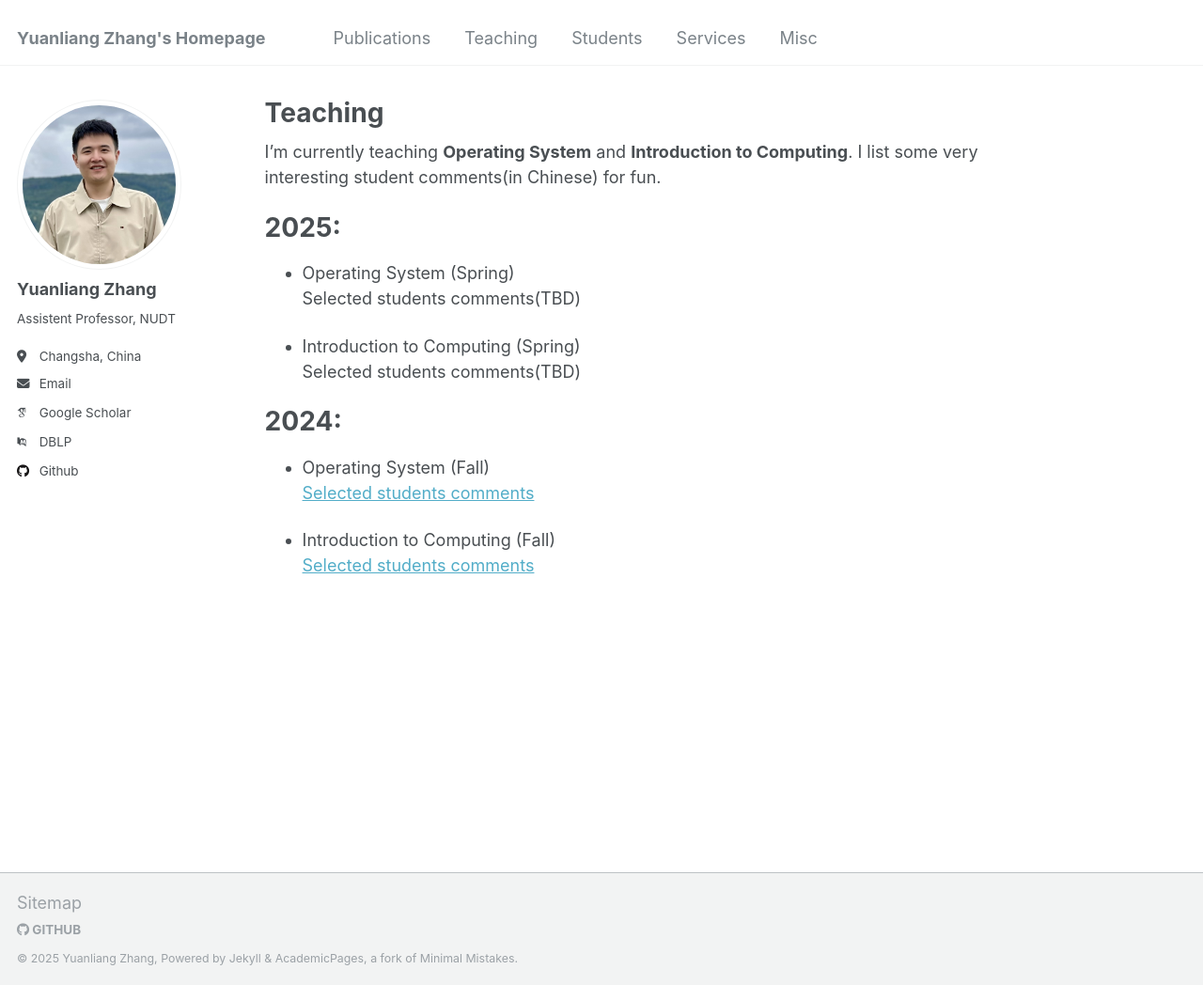
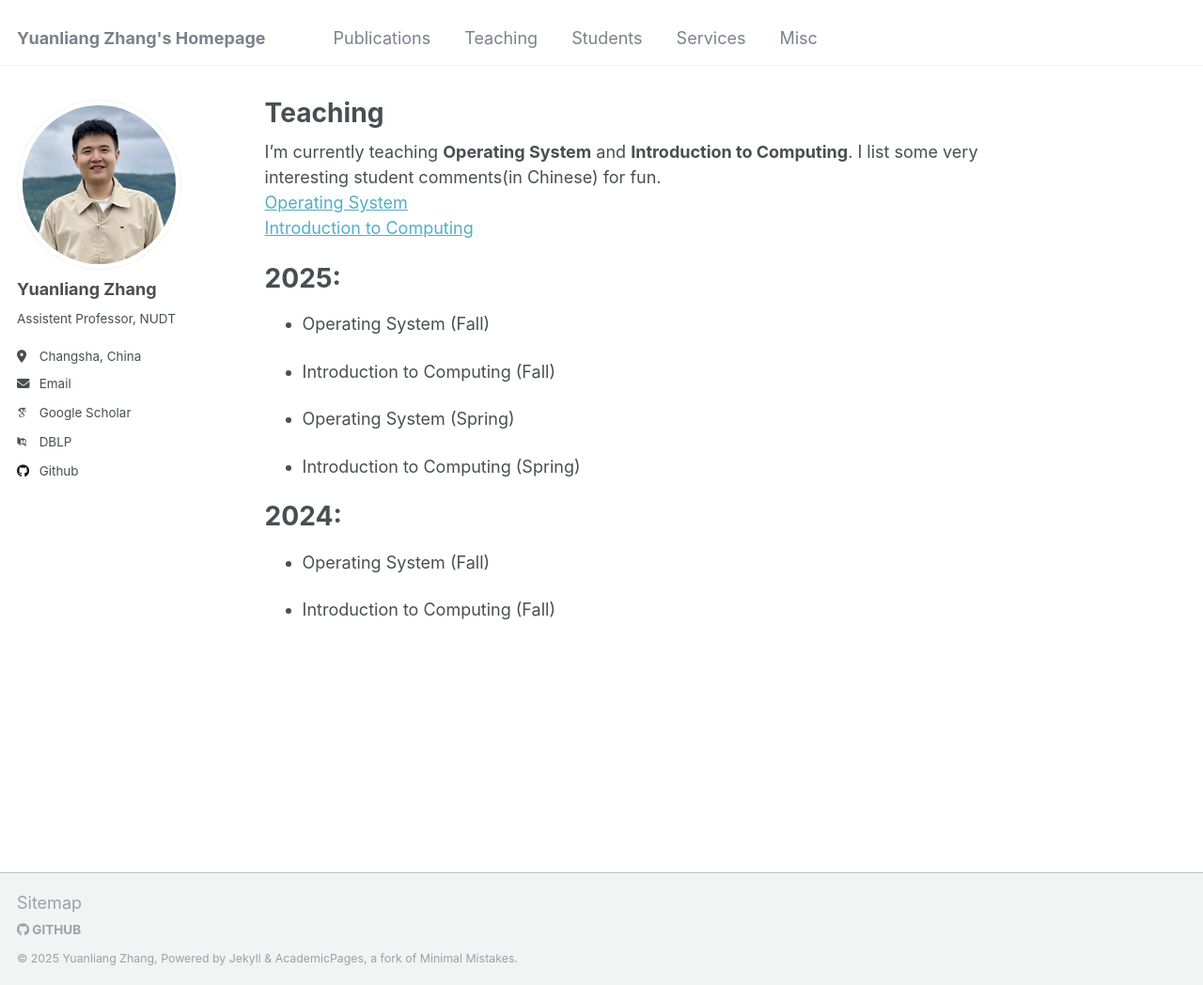
Before and after one commit to zhangbuzhang/zhangbuzhang.github.io, a Jekyll site: the page built from _pages/teaching.md, in a window 1280 px wide and 1048 px high. Shown: the whole window at 94% size. Built offline with Jekyll 4.4.1, drawn with Linux system fonts in a browser that asks for light colours; some web fonts are replaced.

Commit message:
add teaching

```diff
--- a/_pages/teaching.md
+++ b/_pages/teaching.md
@@ -5,21 +5,24 @@ author_profile: true
 ---
 
 I'm currently teaching **Operating System** and **Introduction to Computing**. I list some very interesting student comments(in Chinese) for fun.
+[Operating System](/OS24_fall/)
+[Introduction to Computing](/PIntro24_fall/)
+
 
 2025:
 ======
 
+* Operating System (Fall)
+
+* Introduction to Computing (Fall)
+
 * Operating System (Spring)
-Selected students comments(TBD)
 
 * Introduction to Computing (Spring)
-Selected students comments(TBD)
 
 2024:
 ======
 
 * Operating System (Fall)
-[Selected students comments](/OS24_fall/)
 
 * Introduction to Computing (Fall)
-[Selected students comments](/PIntro24_fall/)
```
